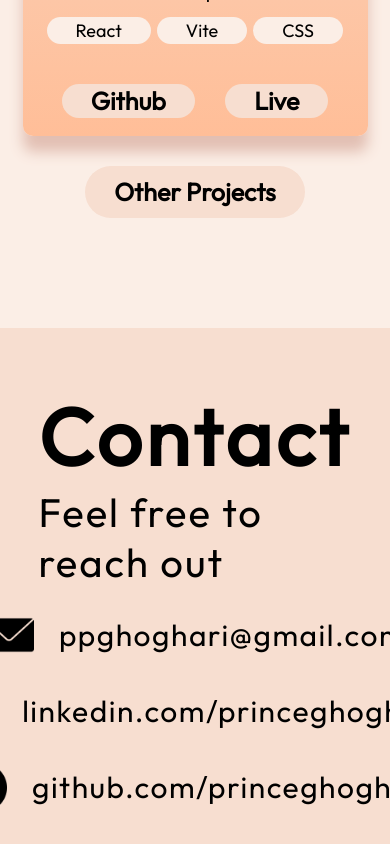
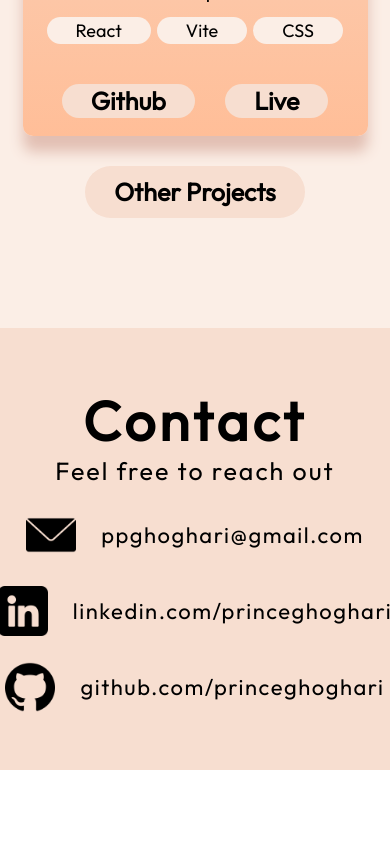
Before and after one commit to prince3453/portfolio-prince, a React (Vite) app: page / in a window 390 px wide. Shown: the part 6898-7742 px from the top of the page. After the commit the page ends 7668 px from the top, so only its background shows below. Built offline with nearby package versions, Linux system fonts and the light colour scheme.

Commit message:
added styling for the phone level

```diff
--- a/src/component/Contact/Contact.module.css
+++ b/src/component/Contact/Contact.module.css
@@ -61,6 +61,17 @@
         align-items: center;
         gap: 23px;
     }
+    .txt h2{
+        font-size: 55px;
+        font-weight: 700;
+        letter-spacing: 4px;
+    }
+
+    .txt p{
+        font-size: 25px;
+        font-weight: 400;
+        letter-spacing: 2px;
+    }
 
     .txt{
         display: flex;
@@ -72,4 +83,12 @@
         align-items: center;
     }
 
+    .link a{
+        color: var(--color-text);
+        text-decoration: none;
+        font-size: 22px;
+        font-weight: 400;
+        letter-spacing: 1.5px;
+    }
+
 }
```
